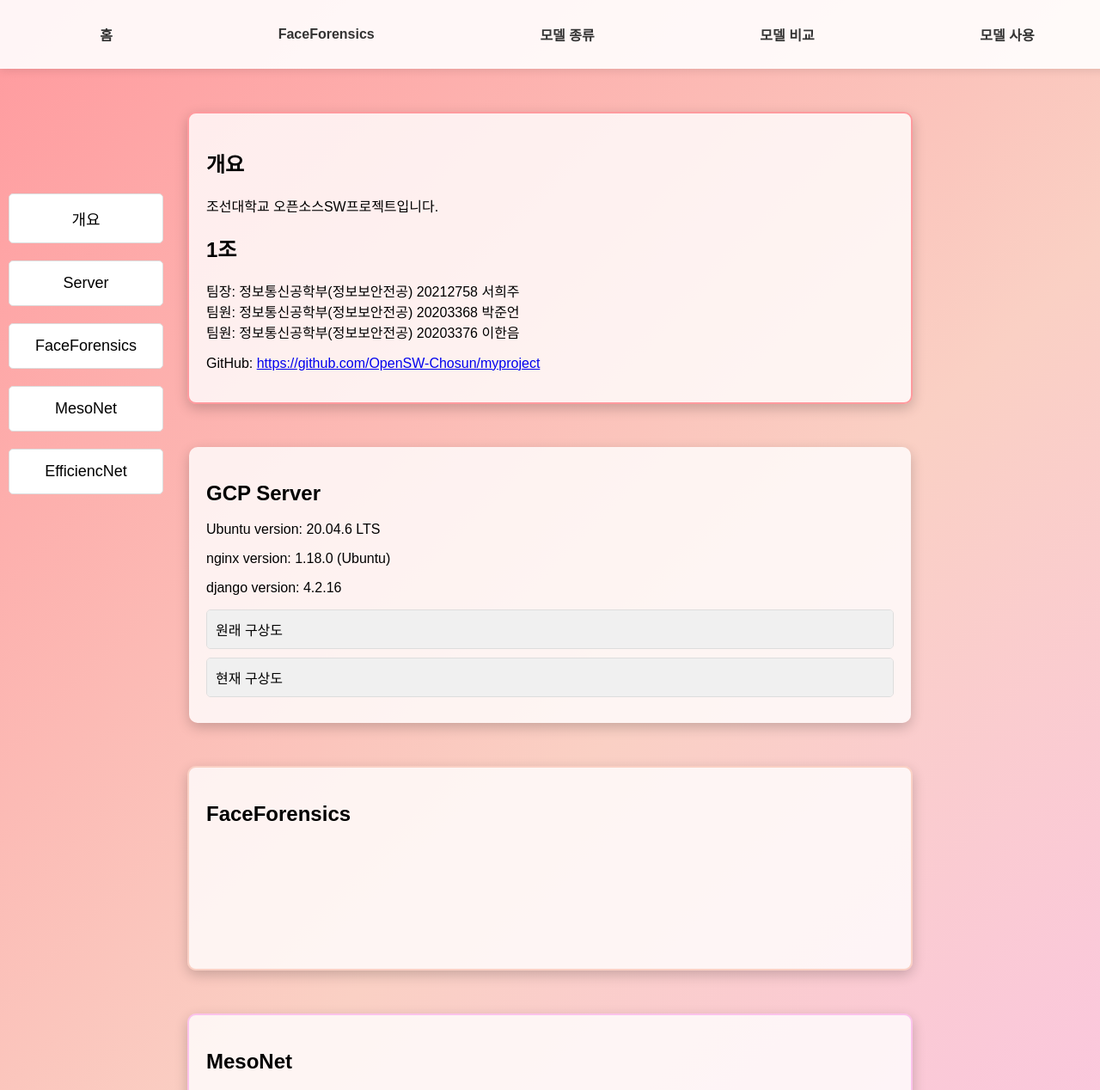
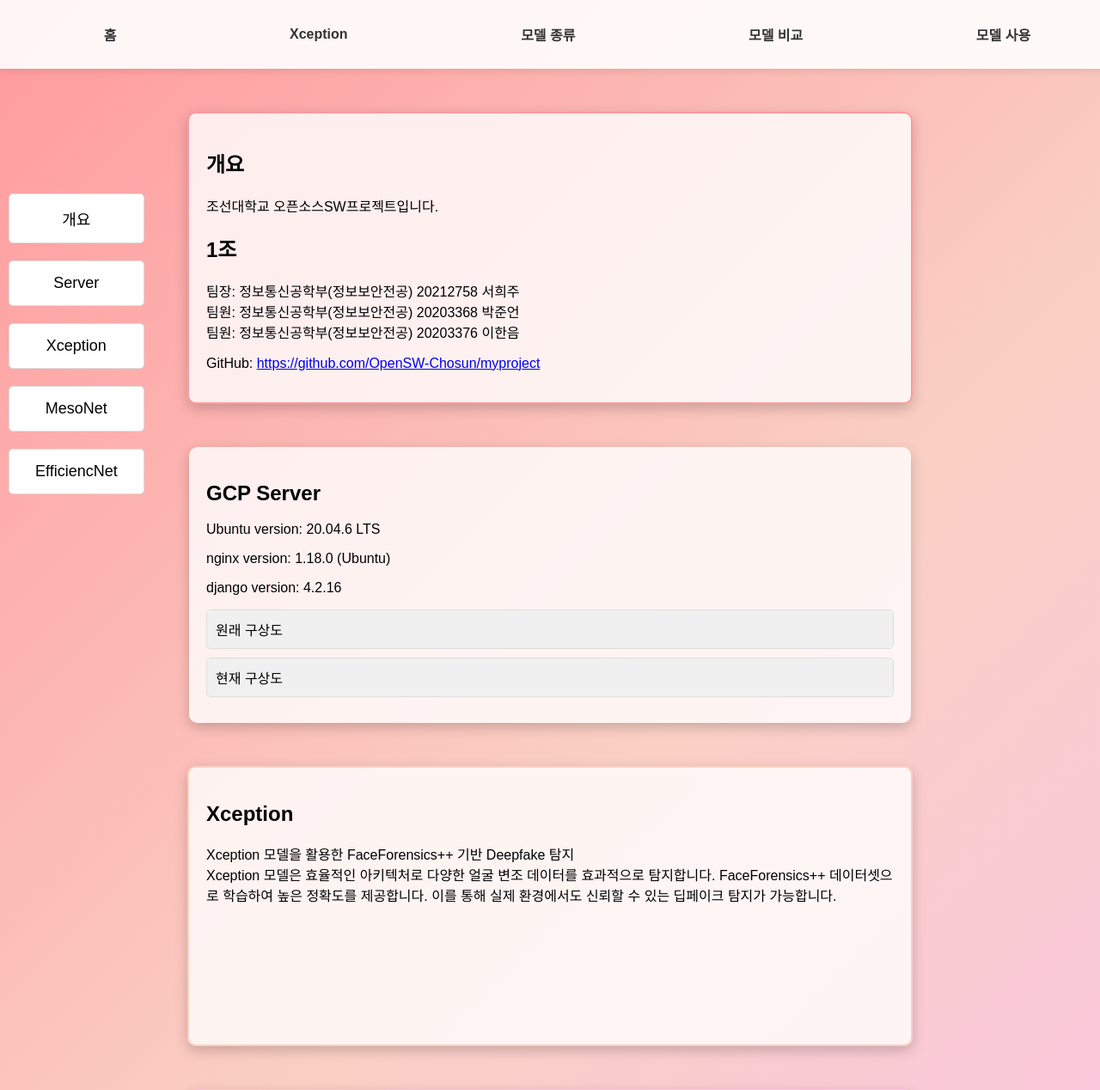
Before and after one commit to OpenSW-Chosun/myproject, a Django app: page /model_types/ in a window 1280 px wide. Shown: the top 1268 px of the page at 86% size. Run offline with Django 4.2, Linux system fonts and the light colour scheme.

Commit message:
Xception add

```diff
--- a/myproject/settings.py
+++ b/myproject/settings.py
@@ -37,6 +37,7 @@ INSTALLED_APPS = [
     'django.contrib.sessions',
     'django.contrib.messages',
     'django.contrib.staticfiles',
+    'rest_framework',
     # 여기에 필요한 앱을 추가
 ]
 
--- a/myproject/views.py
+++ b/myproject/views.py
@@ -12,7 +12,7 @@ from MesoNet_model import mesonet
 #from faceforensics.xception_model import XceptionModel  # 수정된 경로
 # from MesoNet_model import efficientnet
 
-COLAB_SERVER_URL = 'https://a766-35-198-216-150.ngrok-free.app/api/predict'  # Colab Flask 서버 URL로 변경 필요
+# COLAB_SERVER_URL = 'https://5466-34-90-50-63.ngrok-free.app/api/predict'  # Colab Flask 서버 URL로 변경 필요
 
 # 인덱스 페이지
 def index(request):
@@ -34,7 +34,25 @@ def model_comparison(request):
 def model_use(request):
     return render(request, "model_use.html")
 
+import requests
+from django.shortcuts import render
+from django.core.files.storage import FileSystemStorage
+import os
 
+def process_video_with_colab(video_path):
+    url = "https://your-colab-endpoint.com/process"  # ngrok의 Public URL
+    files = {'video': open(video_path, 'rb')}
+    try:
+        response = requests.post(url, files=files)
+        if response.status_code == 200:
+            return response.json()
+        else:
+            return {'error': response.text}
+    except Exception as e:
+        return {'error': str(e)}
+
+# Colab ngrok URL (Colab 실행 후 출력된 URL로 변경)
+COLAB_SERVER_URL = 'https://https://4742-34-90-50-63.ngrok-free.app/api/predict'
 
 def process_video(request):
     if request.method == 'POST':
@@ -44,29 +62,67 @@ def process_video(request):
         if not video_file:
             return render(request, 'model_use.html', {'result': '비디오 파일이 업로드되지 않았습니다.'})
 
-        # 업로드한 비디오를 서버 내 임시 저장 (MEDIA_ROOT 경로)
+        # 비디오 파일을 Django 서버에 임시 저장
         fs = FileSystemStorage()
         video_path = fs.save(video_file.name, video_file)
-        full_video_path = os.path.join(settings.MEDIA_ROOT, video_path)
+        full_video_path = os.path.join(fs.location, video_path)
 
-        # 모델 유형에 따라 다른 predict 함수 호출
-        if model_type == 'mesonet':
-            result = mesonet.predict(full_video_path)
-        # elif model_type == 'xception':
-        #    result = XceptionModel.predict(full_video_path)  # XceptionModel 사용
-        # elif model_type == 'efficientnet':
-        #     result = efficientnet.predict(full_video_path)
-        else:
-            result = '알 수 없는 모델 유형입니다.'
+        try:
+            # Colab 서버로 파일 및 모델 유형 전송
+            with open(full_video_path, 'rb') as f:
+                files = {'file': f}
+                data = {'model_type': model_type}
+                response = requests.post(COLAB_SERVER_URL, files=files, data=data)
 
-        # 처리 후 파일 삭제(선택사항)
-        os.remove(full_video_path)
+            if response.status_code == 200:
+                # Colab 서버에서 결과 받기
+                result = response.json().get('message', '결과를 가져올 수 없습니다.')
+            else:
+                result = f"Colab 서버 오류: {response.status_code}"
 
-        # 결과를 템플릿으로 전달
+        except requests.exceptions.RequestException as e:
+            result = f"Colab 요청 중 오류 발생: {str(e)}"
+
+        finally:
+            # 임시 저장된 파일 삭제
+            os.remove(full_video_path)
+
         return render(request, 'model_use.html', {'result': result})
 
-    # GET 요청일 경우 단순히 페이지 보여줌(또는 redirect)
-    return redirect('model_use.html')  # 혹은 model_use.html 로직에 맞게 수정
+    return render(request, 'model_use.html')
+
+
+# def process_video(request):
+#     if request.method == 'POST':
+#         model_type = request.POST.get('model_type')
+#         video_file = request.FILES.get('video')
+
+#         if not video_file:
+#             return render(request, 'model_use.html', {'result': '비디오 파일이 업로드되지 않았습니다.'})
+
+#         # 업로드한 비디오를 서버 내 임시 저장 (MEDIA_ROOT 경로)
+#         fs = FileSystemStorage()
+#         video_path = fs.save(video_file.name, video_file)
+#         full_video_path = os.path.join(settings.MEDIA_ROOT, video_path)
+
+#         # 모델 유형에 따라 다른 predict 함수 호출
+#         if model_type == 'mesonet':
+#             result = mesonet.predict(full_video_path)
+#         elif model_type == 'faceforensics':
+#            result = faceforensics.predict(full_video_path)  # faceforensics 사용
+#         # elif model_type == 'efficientnet':
+#         #     result = efficientnet.predict(full_video_path)
+#         else:
+#             result = '알 수 없는 모델 유형입니다.'
+
+#         # 처리 후 파일 삭제(선택사항)
+#         os.remove(full_video_path)
+
+#         # 결과를 템플릿으로 전달
+#         return render(request, 'model_use.html', {'result': result})
+
+#     # GET 요청일 경우 단순히 페이지 보여줌(또는 redirect)
+#     return redirect('model_use.html')  # 혹은 model_use.html 로직에 맞게 수정
 
 # ------------------------------------------------------------------------------colab api
 # def process_video(request):
--- a/templates/base.html
+++ b/templates/base.html
@@ -12,7 +12,7 @@
     <!-- Include Navbar -->
     <nav class="navbar">
         <a href="/" class="nav-item">홈</a>
-        <a href="/faceforensics/" class="nav-item">FaceForensics</a>
+        <a href="/faceforensics/" class="nav-item">Xception</a>
         <a href="/model_types/" class="nav-item">모델 종류</a>
         <a href="/model_comparison/" class="nav-item">모델 비교</a>
         <a href="/model_use/" class="nav-item">모델 사용</a>
--- a/templates/faceforensics.html
+++ b/templates/faceforensics.html
@@ -57,7 +57,7 @@
     </style>
 </head>
 <body>
-    <h1>FaceForensics 모델 영상 추출물들</h1>
+    <h1>Xception 모델 영상 추출물들</h1>
     <div class="video-container">
         <!-- Video 1 -->
         <div class="video-card">
--- a/templates/index.html
+++ b/templates/index.html
@@ -13,7 +13,7 @@
         <div>
             <a href="/faceforensics/" style="display: block; margin: 10px auto; padding: 12px 25px; background: linear-gradient(90deg, #50bcdf, #00d4ff);
             color: white; text-decoration: none; border-radius: 50px; font-size: 18px; font-weight: bold; box-shadow: 0 8px 15px rgba(0, 123, 255, 0.2); transition: all 0.3s;">
-                FaceForensics
+                Xception 결과물
             </a>
             <a href="/model_types/" style="display: block; margin: 10px auto; padding: 12px 25px; background: linear-gradient(90deg, #007bff, #00d4ff); color: white; text-decoration: none; border-radius: 50px; font-size: 18px; font-weight: bold; box-shadow: 0 8px 15px rgba(0, 123, 255, 0.2); transition: all 0.3s;">
                 모델 종류
--- a/templates/model_type.html
+++ b/templates/model_type.html
@@ -25,7 +25,7 @@
 <div class="side-menu">
     <button onclick="scrollToSection('overview')">개요</button>
     <button onclick="scrollToSection('server')">Server</button>
-    <button onclick="scrollToSection('faceforensics')">FaceForensics</button>
+    <button onclick="scrollToSection('faceforensics')">Xception</button>
     <button onclick="scrollToSection('mesonet')">MesoNet</button>
     <button onclick="scrollToSection('efficiencnet')">EfficiencNet</button>
 </div>
@@ -119,7 +119,11 @@
 </script>
 
 <section id="FaceForensics">
-    <h2>FaceForensics</h2>
+    <h2>Xception</h2>
+    <p>Xception 모델을 활용한 FaceForensics++ 기반 Deepfake 탐지<br>
+    Xception 모델은 효율적인 아키텍처로 다양한 얼굴 변조 데이터를 효과적으로
+    탐지합니다. FaceForensics++ 데이터셋으로 학습하여 높은 정확도를 제공합니다.
+    이를 통해 실제 환경에서도 신뢰할 수 있는 딥페이크 탐지가 가능합니다.</p>
     <br><br><br><br><br><br><br>
 </section>
 
--- a/templates/model_use.html
+++ b/templates/model_use.html
@@ -28,7 +28,7 @@
                 <label for="model-type" style="display: block; margin-bottom: 8px; font-weight: bold; color: #555; font-size: 18px;">모델 종류 선택</label>
                 <select id="model-type" name="model_type" required style="width: 100%; padding: 12px; border: 1px solid #ccc; border-radius: 8px; font-size: 16px; box-shadow: 0 2px 5px rgba(0, 0, 0, 0.1);">
                     <option value="mesonet">MesoNet</option>
-                    <option value="xception">Xception</option>
+                    <option value="faceforensics">faceforensics</option>
                     <option value="efficientnet">EfficientNet</option>
                 </select>
             </div>
--- a/templates/process_video.html
+++ b/templates/process_video.html
@@ -16,7 +16,7 @@
                 <label for="model-type">모델 종류 선택</label>
                 <select id="model-type" name="model_type" required>
                     <option value="mesonet">MesoNet</option>
-                    <option value="xception">Xception</option>
+                    <option value="faceforensics">faceforensics</option>
                     <option value="efficientnet">EfficientNet</option>
                 </select>
             </div>
```
Also changed, not shown: 1 other file.
